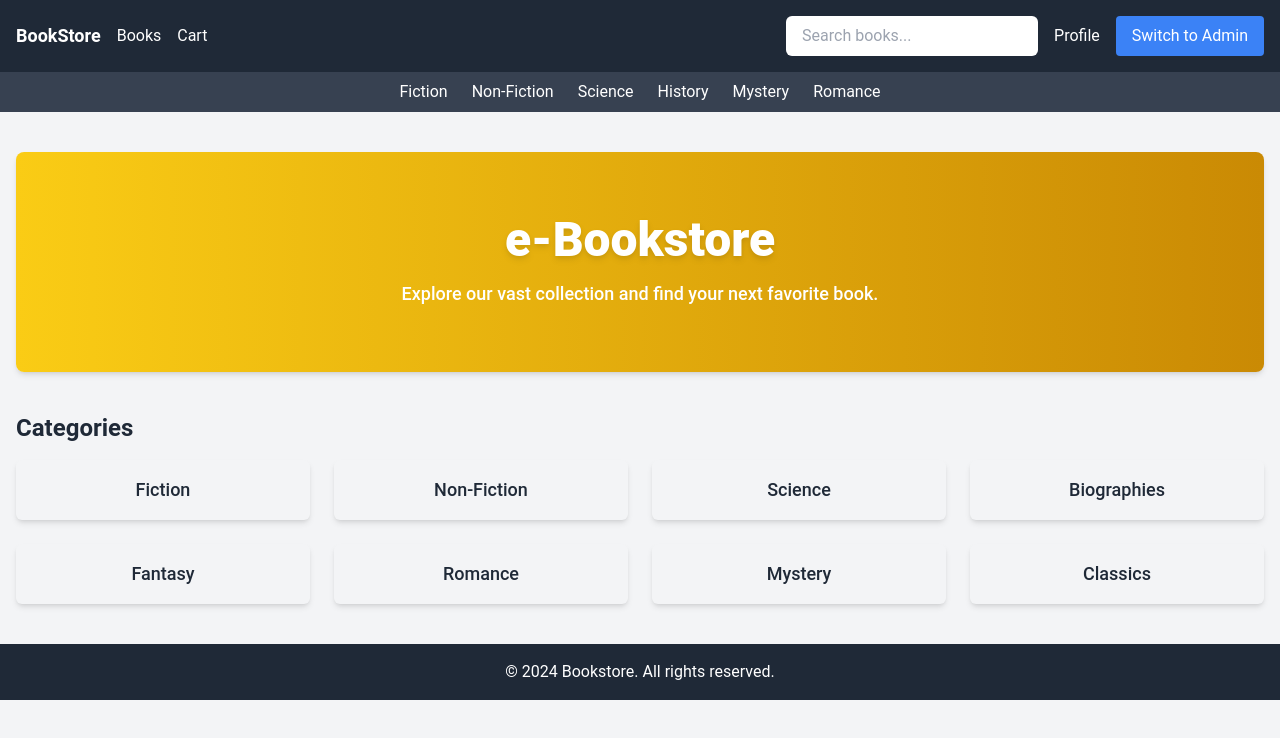
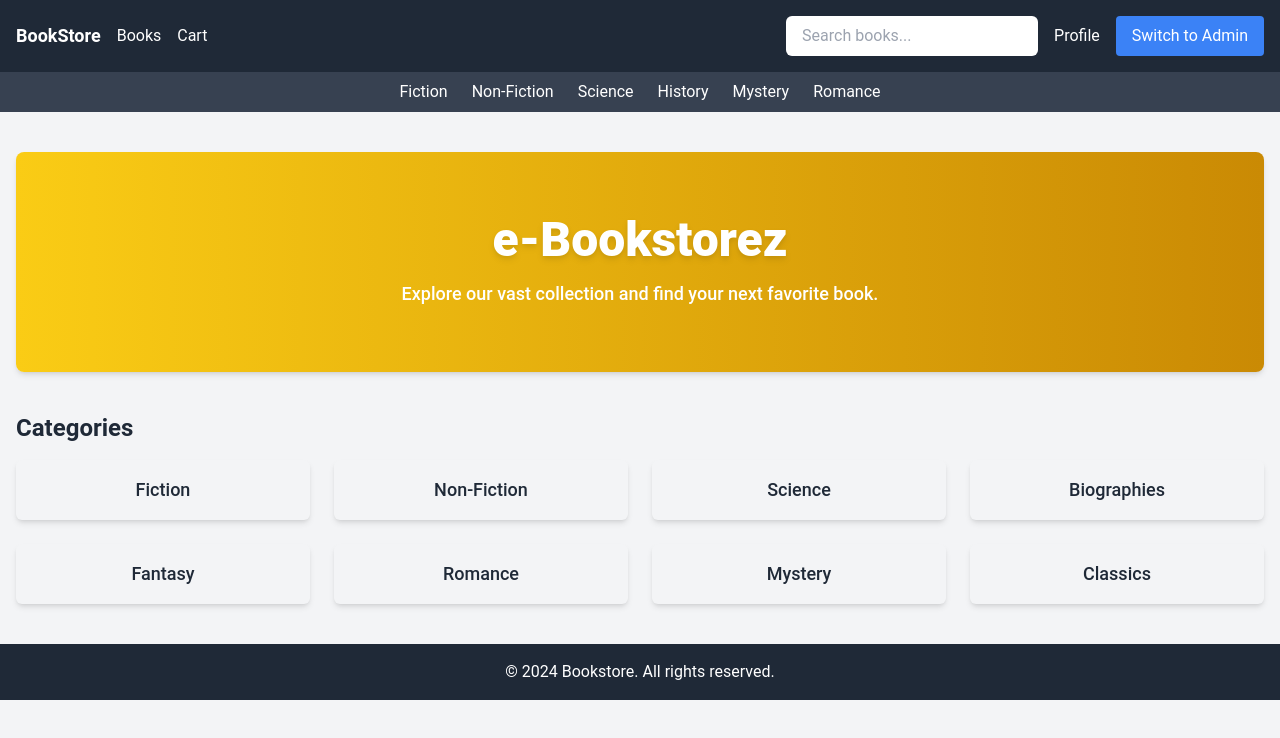
Before and after one commit to mperwe/bookstore-frontend, a React (Create React App) app: page / in a window 1280 px wide. Shown: the top 738 px of the page. Built offline with nearby package versions, Linux system fonts and the light colour scheme.

Commit message:
edit page

```diff
--- a/src/pages/Home.jsx
+++ b/src/pages/Home.jsx
@@ -6,7 +6,7 @@ function Home() {
       {/* Hero Section */}
       <div className="bg-gradient-to-r from-yellow-400 to-yellow-600 text-white py-16 rounded-lg shadow-md">
         <h1 className="text-5xl font-extrabold text-center drop-shadow-md">
-          e-Bookstore
+          e-Bookstorez
         </h1>
         <p className="text-center mt-4 text-lg font-medium">
           Explore our vast collection and find your next favorite book.
```
